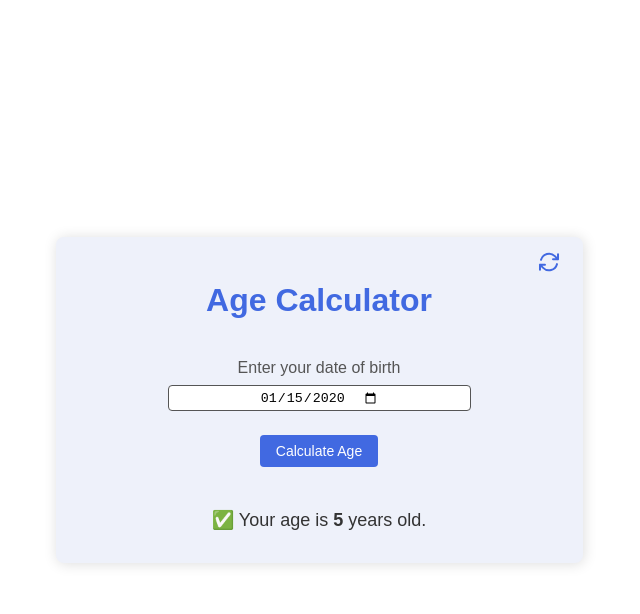
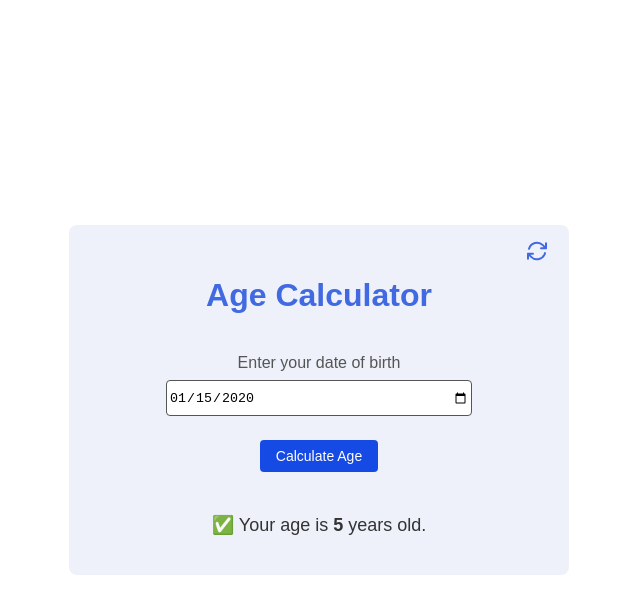
Before and after one commit to avi-codesmith/JS-age-calculator, a plain HTML site: page index.html in a window 1280 px wide. Both pictures are taken after typing "2020-01-15" into the empty fields and a click on the button "Calculate Age". Shown: the whole page, without its empty margins (321-961 px from the left). Drawn offline with Linux system fonts and the light colour scheme.

Commit message:
Implement in JS

```diff
--- a/script.js
+++ b/script.js
@@ -8,8 +8,10 @@ const reset = document.querySelector(".icon");
 button.addEventListener("click", () => {
   const selectedDate = input.value;
 
+  button.style.backgroundColor = "rgb(22, 74, 229)";
+
   if (!selectedDate) {
-    para.innerHTML = "❗ Please select a valid date.";
+    para.innerHTML = "❗Please select a valid date.";
     para.style.color = "red";
     return;
   }
@@ -34,4 +36,5 @@ reset.addEventListener("click", () => {
   para.style.color = "#333";
   para.innerHTML = `Your age is ___ year old.`;
   input.value = "";
+  button.style.backgroundColor = "royalblue";
 });
--- a/style.css
+++ b/style.css
@@ -14,16 +14,18 @@
   align-items: center;
   flex-direction: column;
   justify-content: center;
-  height: 278px;
-  width: 479px;
-  box-shadow: 1px 1px 14px #ddd;
-  padding: 24px;
+  height: 350px;
+  width: 500px;
+}
+
+h1,
+input {
+  margin-bottom: 24px;
 }
 
 h1 {
   font-size: 32px;
   color: royalblue;
-  margin-bottom: 24px;
 }
 
 p {
@@ -33,16 +35,13 @@ p {
 }
 
 input {
-  display: flex;
-  align-items: center;
-  justify-content: center;
   height: 30px;
   width: 300px;
   border-radius: 4px;
   outline: none;
   border: 1px solid #555;
-  margin-bottom: 24px;
   cursor: pointer;
+  padding: 2px;
 }
 
 input:focus {
@@ -59,10 +58,6 @@ button {
   font-weight: 500;
   border: none;
   cursor: pointer;
-}
-
-button:active {
-  background-color: rgb(22, 74, 229);
 }
 
 .para {
```
